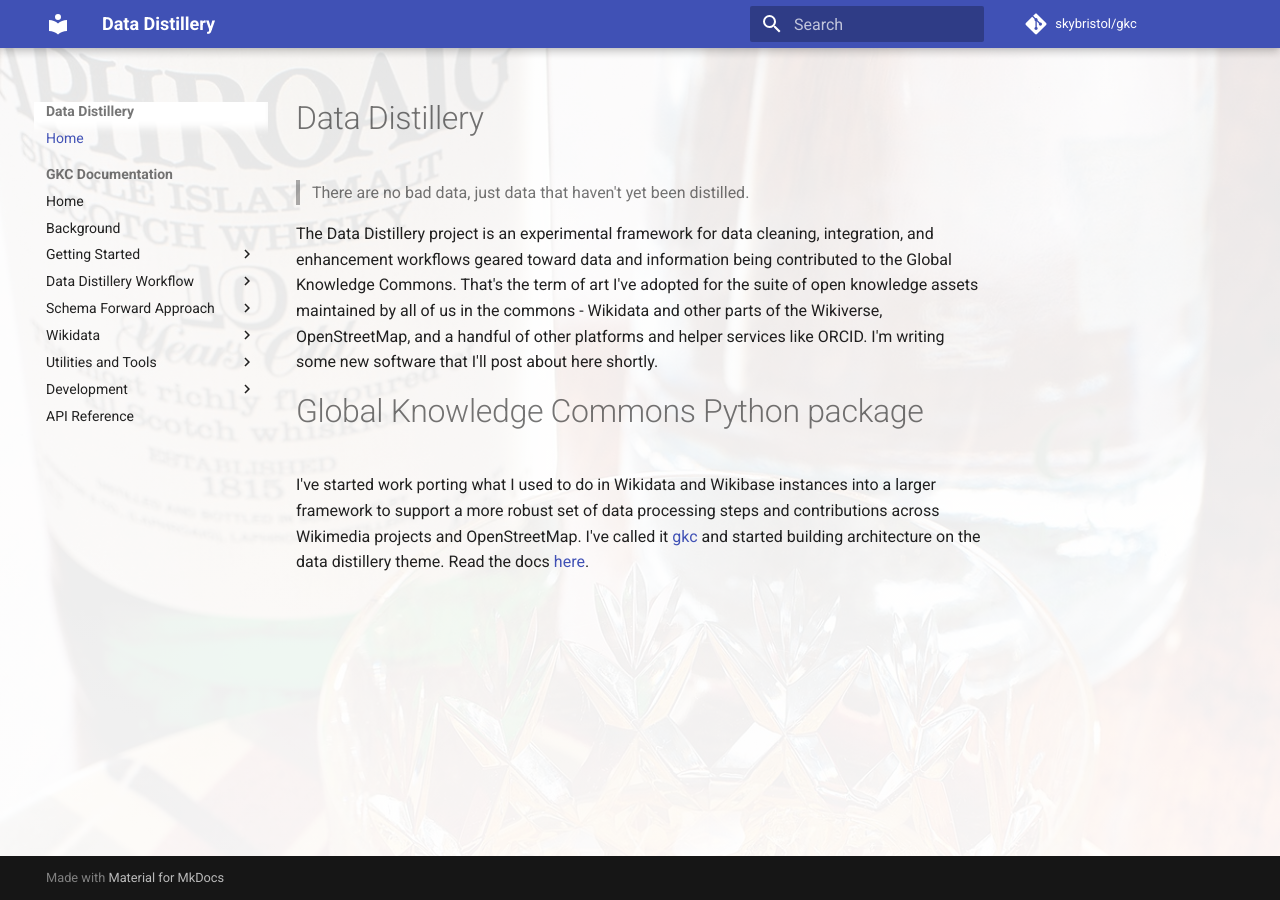
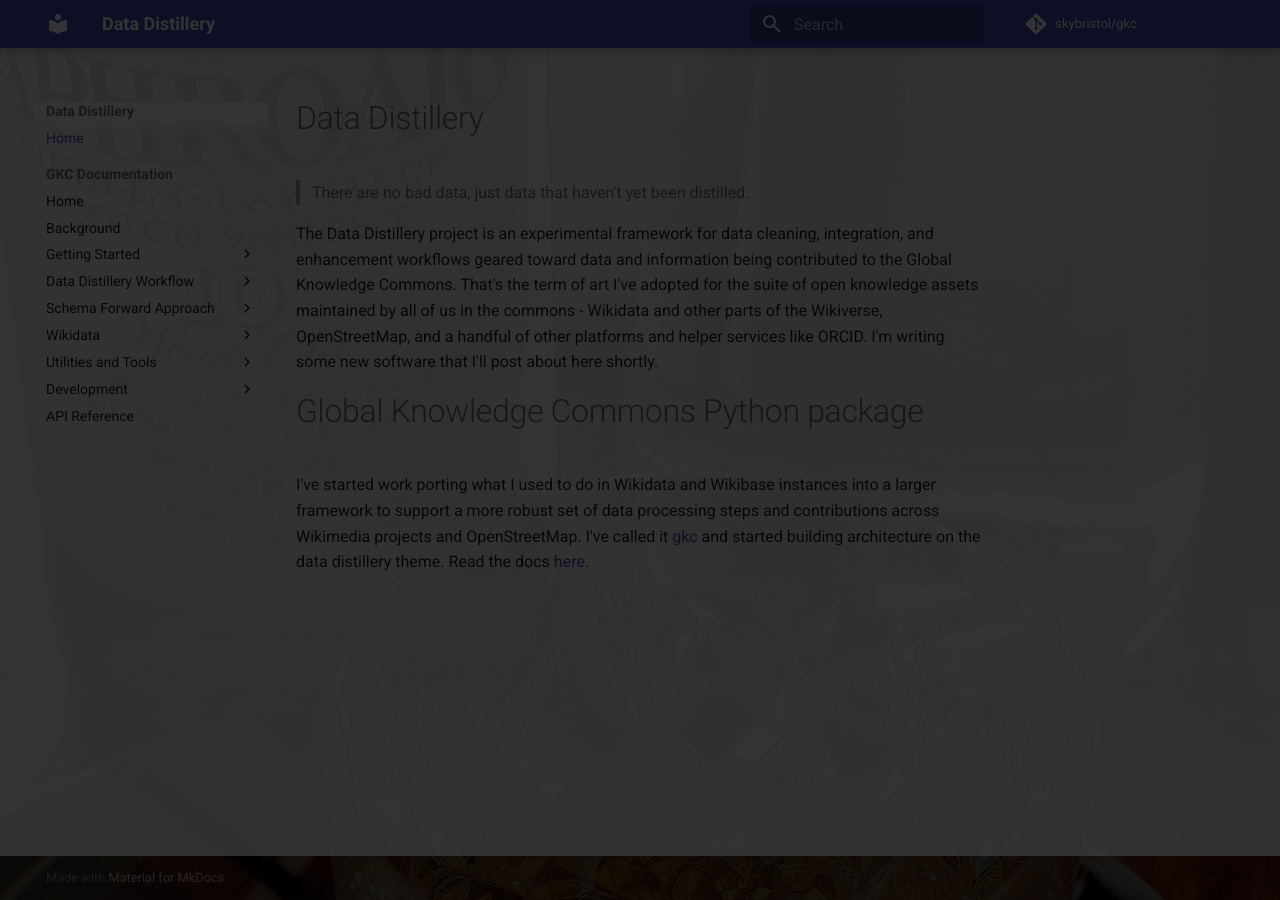
Before and after one commit to skybristol/gkc, an MkDocs documentation site: the page built from docs/index.md, in a window 1280 px wide. Built offline with MkDocs 1.6.1 and Material for MkDocs 9.7.7, drawn with Linux system fonts in a browser that asks for light colours; comment, search, counter and statistics services are not loaded.

Commit message:
Reapply missing changes for issue35: background image CSS and workflow DD_PAT fix

```diff
--- a/docs/stylesheets/extra.css
+++ b/docs/stylesheets/extra.css
@@ -1,3 +1,13 @@
+/* Background Image */
+body {
+    background-image: url('../img/Laphroaig10YO.jpeg');
+    background-attachment: fixed;
+    background-size: cover;
+    background-position: center;
+    background-repeat: no-repeat;
+    filter: brightness(0.2);
+}
+
 /* Mermaid Diagram Font Sizing */
 .mermaid svg text {
     font-size: 18px !important;
```
Also changed, not shown: 1 other file.
